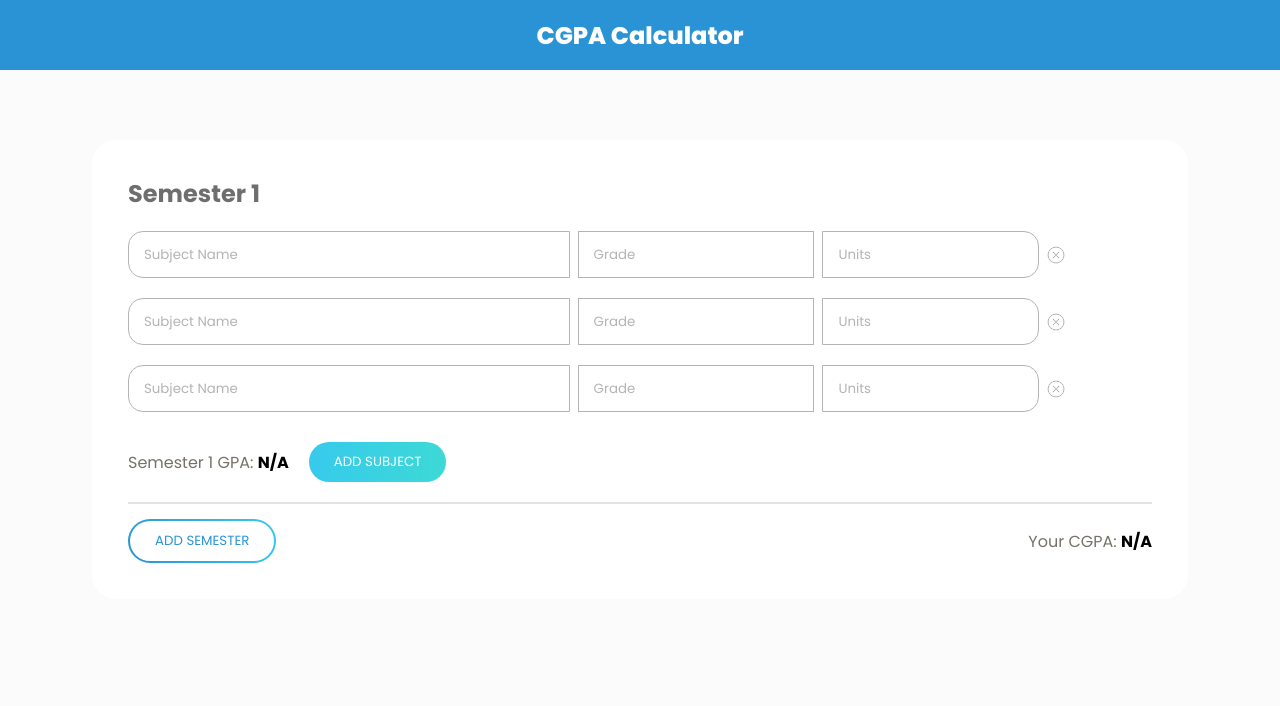
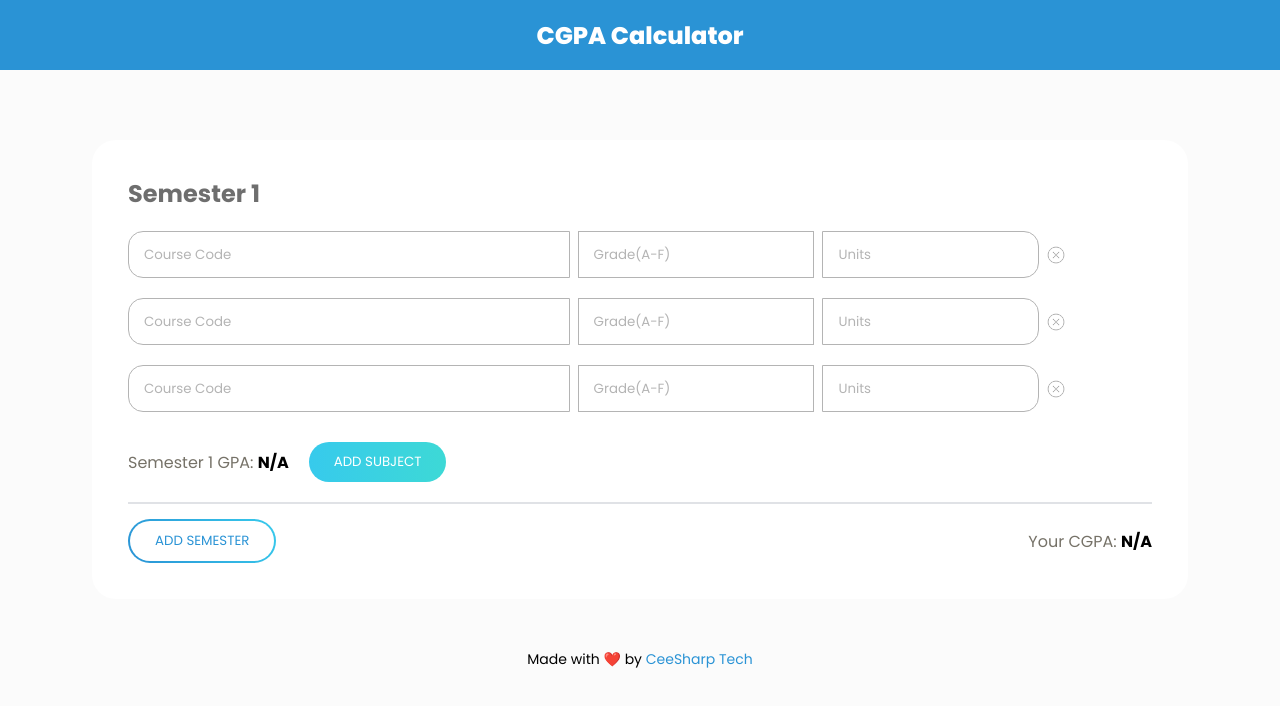
Before and after one commit to ceesharptech/cgpa-calculator, a plain HTML site: page index.html in a window 1280 px wide. Drawn offline with nearby package versions, Linux system fonts and the light colour scheme; files whose address does not match are found by name.

Commit message:
interface changes

```diff
--- a/index.html
+++ b/index.html
@@ -20,21 +20,21 @@
             <h2 class="currentSemester">Semester 1</h2>
             <div class="subjectsContainer" id="subjectsContainer">
                 <div class="subjectBlock">
-                    <input type="text" class="textInput subName" id="subjectName" placeholder="Subject Name" required>
-                    <input type="text" class="textInput grade" id="subjectGrade" placeholder="Grade" required>
+                    <input type="text" class="textInput subName" id="subjectName" placeholder="Course Code" required>
+                    <input type="text" class="textInput grade" id="subjectGrade" placeholder="Grade(A-F)" required>
                     <input type="number" class="textInput unit" id="subjectUnits" placeholder="Units" required min="1">
                     <!-- <i class="ri-close-circle-line"></i> -->
                     <img class="cancel-icon" src="icons8-cancel-32.png" alt="">
                 </div>
                 <div class="subjectBlock">
-                    <input type="text" class="textInput subName" id="subjectName" placeholder="Subject Name" required>
-                    <input type="text" class="textInput grade" id="subjectGrade" placeholder="Grade" required>
+                    <input type="text" class="textInput subName" id="subjectName" placeholder="Course Code" required>
+                    <input type="text" class="textInput grade" id="subjectGrade" placeholder="Grade(A-F)" required>
                     <input type="number" class="textInput unit" id="subjectUnits" placeholder="Units" required min="1">
                     <img class="cancel-icon" src="icons8-cancel-32.png" alt="">
                 </div>
                 <div class="subjectBlock">
-                    <input type="text" class="textInput subName" id="subjectName" placeholder="Subject Name" required>
-                    <input type="text" class="textInput grade" id="subjectGrade" placeholder="Grade" required>
+                    <input type="text" class="textInput subName" id="subjectName" placeholder="Course Code" required>
+                    <input type="text" class="textInput grade" id="subjectGrade" placeholder="Grade(A-F)" required>
                     <input type="number" class="textInput unit" id="subjectUnits" placeholder="Units" required min="1">
                     <img class="cancel-icon" src="icons8-cancel-32.png" alt="">
                 </div>
@@ -51,6 +51,10 @@
             </div>
         </div>
     </div>
+
+    <footer class="endSection">
+        <p class="endMsg">Made with ❤️ by <a class="footer-link" href="https://github.com/ceesharptech">CeeSharp Tech</a></h3>
+    </footer>
 <script src="script.js"></script>
 <script>
     window.va = window.va || function () { (window.vaq = window.vaq || []).push(arguments); };
--- a/style.css
+++ b/style.css
@@ -162,6 +162,21 @@ hr {
     color: black;
 }
 
+.endSection {
+    display: block;
+    margin-top: 50px;
+}
+
+.endMsg {
+    text-align: center;
+    font-size: 14px;
+}
+
+.footer-link {
+    text-decoration: none;
+    color: var(--primary-color);
+}
+
 
 /* Extra small devices (phones, 600px and down) */
 
```
